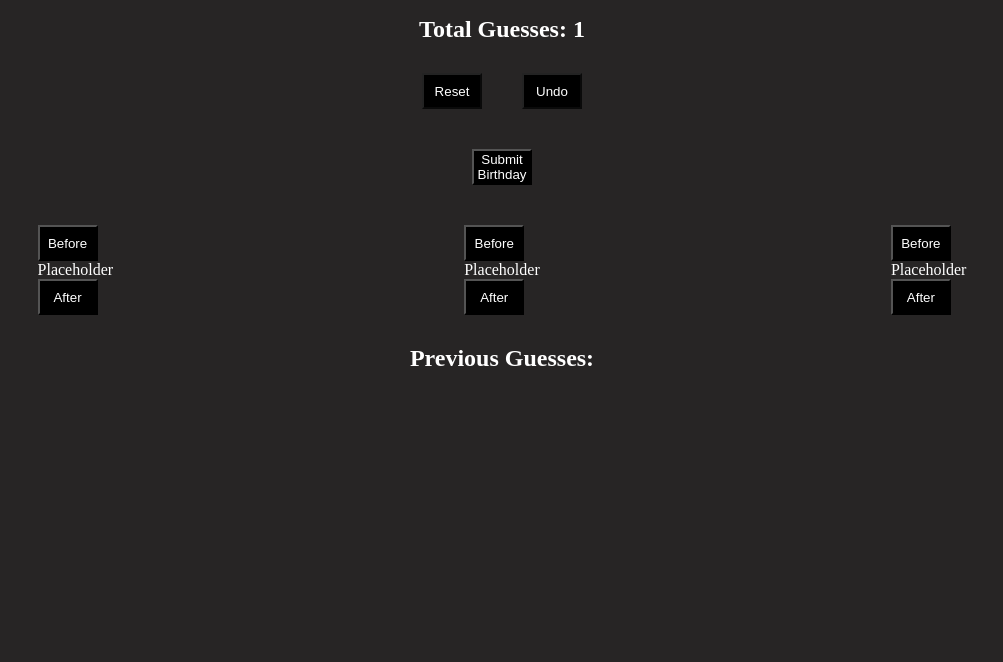
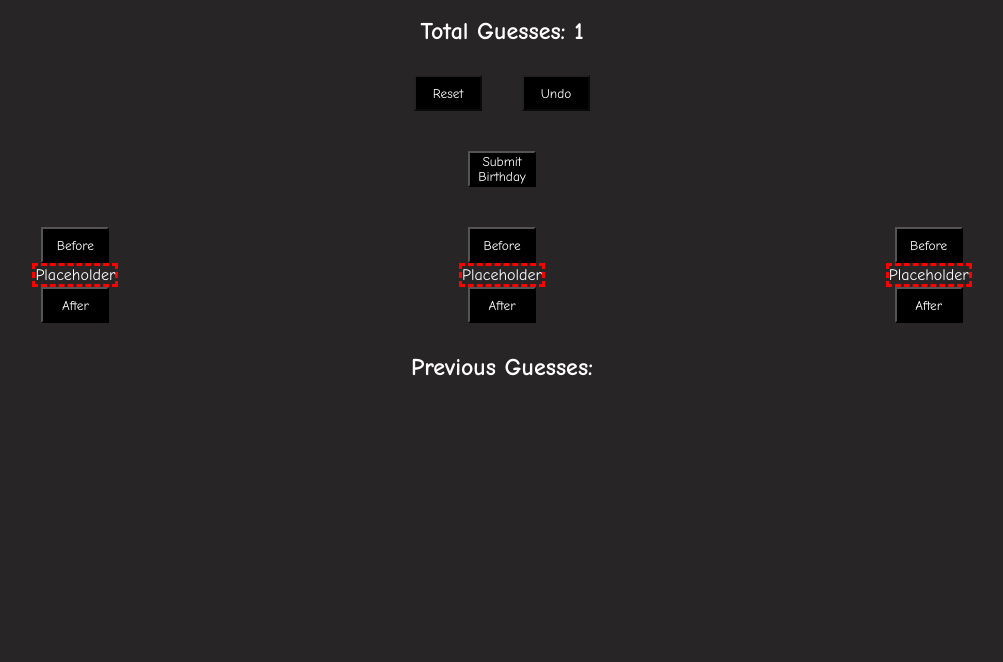
Before and after one commit to gary1999/Birthday-Guesser, a plain HTML site: page index.html in a window 1280 px wide. Shown: the part 138-800 px from the top of the page, without its empty margins (138-1141 px from the left). Drawn offline with Linux system fonts and the light colour scheme.

Commit message:
Update on CSS

```diff
--- a/index.html
+++ b/index.html
@@ -35,29 +35,27 @@
         <div id="content">
             <div id="content-container">
 
-                <div id="month-container">
+                <div id="month-container" class="guess-container">
                     <button type="button" id="month-before-button">Before</button>
-                    <span id="month-guess">
+                    <span id="month-guess" class="guess-display">
                         Placeholder
                     </span>
                     <button type="button" id="month-after-button">After</button>
                 </div>
 
-                <div id="day-container">
+                <div id="day-container" class="guess-container">
                     <button type="button" id="day-before-button">Before</button>
-                    <span id="day-guess">
+                    <span id="day-guess" class="guess-display">
                         Placeholder
                     </span>
                     <button type="button" id="day-after-button">After</button>
                 </div>
 
-                <div id="year-container">
+                <div id="year-container" class="guess-container">
                     <button type="button" id="year-before-button">Before</button>
-                    <div id="year-guess">
-                        <span id="month-guess">
-                            Placeholder
-                        </span>
-                    </div>
+                    <span id="month-guess" class="guess-display">
+                        Placeholder
+                    </span>
                     <button type="button" id="year-after-button">After</button>
                 </div>
                 <!-- <button type="button" id="before-button">Before</button>
--- a/styles.css
+++ b/styles.css
@@ -6,6 +6,7 @@
     text-decoration: none;
     scroll-behavior: smooth;
     color: white;
+    font-family: Comic Sans MS, Comic Sans, cursive;
 }
 
 body {
@@ -16,8 +17,9 @@ button {
     display: flex;
     align-items: center;
     justify-content: center;
-    padding: 1rem;
+    padding: 1rem 2rem;
     background-color: black;
+    /* border-radius: 1rem; */
 }
 
 button:hover {
@@ -43,6 +45,11 @@ button:hover {
     width: 60px;
 }
 
+#button-container {
+    display: flex;
+    flex-direction: row;
+}
+
 #content-container {
     display: flex;
     align-items: center;
@@ -54,6 +61,22 @@ button:hover {
     width: 60px;
     height: 25px;
 
+}
+
+.guess-container {
+    display: flex;
+    flex-direction: column;
+    align-items: center;
+    justify-content: center;
+}
+
+.guess-display {
+
+    display: flex;
+    align-items: center;
+    justify-content: center;
+    /* border-style: 2px solid red; */
+    border: dashed red;
 }
 
 #previous-content h2 {
@@ -71,8 +94,8 @@ button:hover {
     margin-top: 10px;
 }
 
-#button-container {
+/* #button-container {
     display: flex;
     align-items: center;
     justify-content: center;
-}
+} */
```
